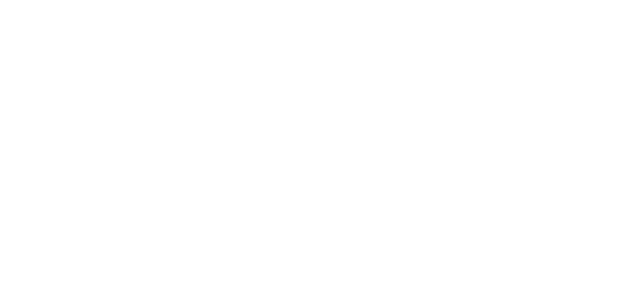
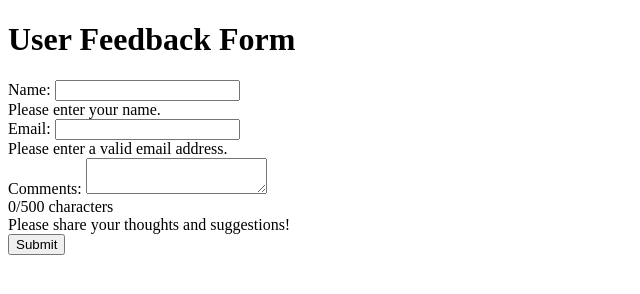
Before and after one commit to alexandere2/coding-project-1, a plain HTML site: page index.html in a window 1280 px wide. Shown: the whole page, without its empty margins (0-640 px from the left). Drawn offline with Linux system fonts and the light colour scheme.

Commit message:
Created form layout
I have created a form layout with inputs for the user name and their email. Also, added a textbox for comments from the users. A button has been applied to submit the specific comments from their respective users.

```diff
--- a/index.html
+++ b/index.html
@@ -6,6 +6,37 @@
     <title>Coding Project 1: User Feedback Form</title>
 </head>
 <body>
+  <div class="background-container">
+        <div id="form-container">
+            <h1>User Feedback Form</h1>
+            <form id="user-feedback-form" novalidate>
+
+        <div class="form-group">
+            <label for="user-name">Name:</label>
+            <input type="email" id="user-email" name="userEmail" required>
+            <div class="tooltip" role="tooltip">Please enter your name.</div>
+            <div class="validation-message"></div>
+         </div>
+
+        <div class="form-group">
+            <label for="user-email">Email:</label>
+            <input type="email" id="user-email" name="userEmail" required>
+            <div class="tooltip" role="tooltip">Please enter a valid email address.</div>
+            <div class="validation-message"></div>
+        </div>
+
+        <div class="form-group">
+            <label for="comments">Comments:</label>
+            <textarea id="comments" name="comments" maxlength="500" required></textarea>
+            <div id="character-count">0/500 characters</div>
+            <div class="tooltip" role="tooltip">Please share your thoughts and suggestions!</div>
+             <div class="validation-message"></div>
+        </div>
+
+        <button type="submit">Submit</button>
+     </form>
+    </div>
+</div>
     <script src="cp_1.js"></script>
 </body>
 </html>
```
